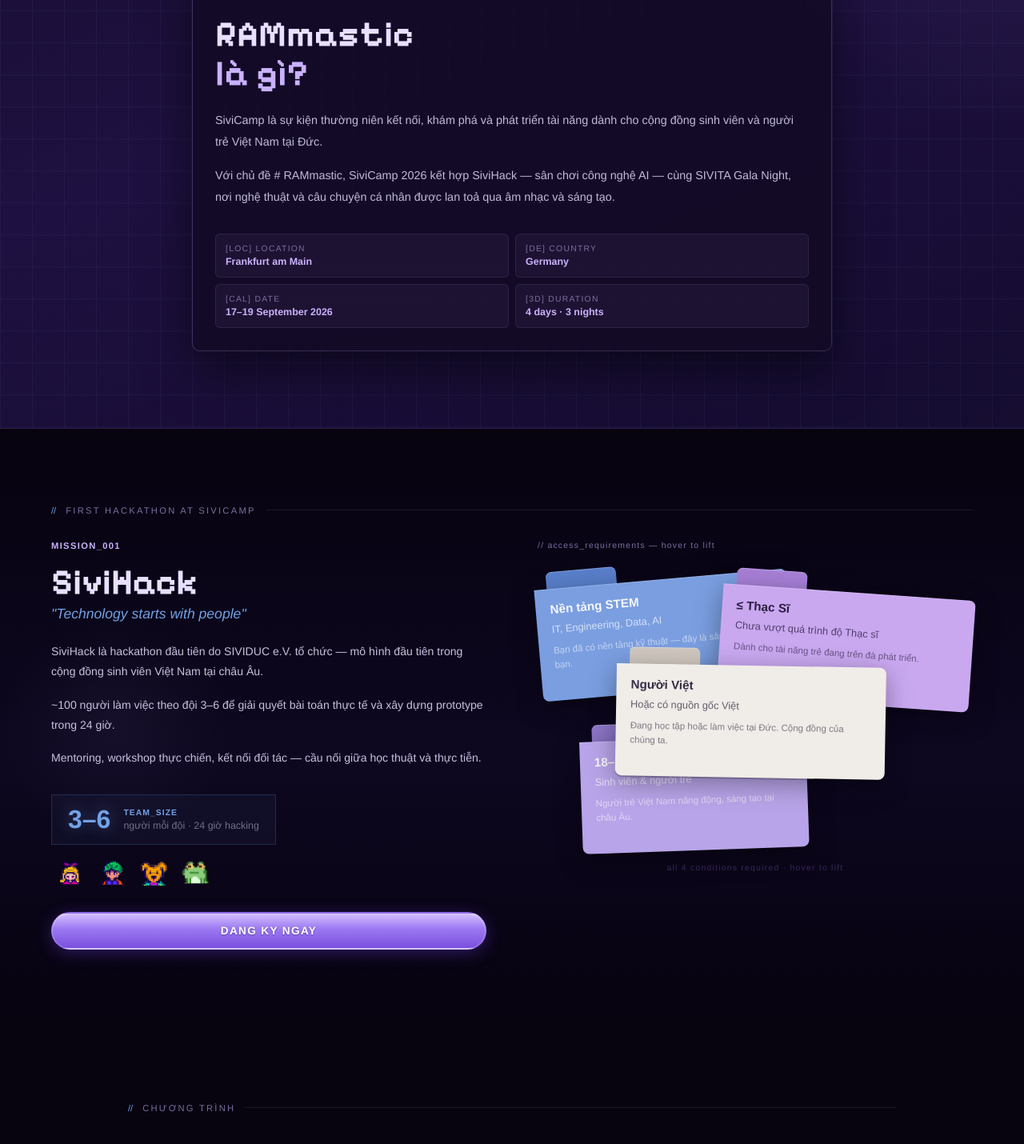
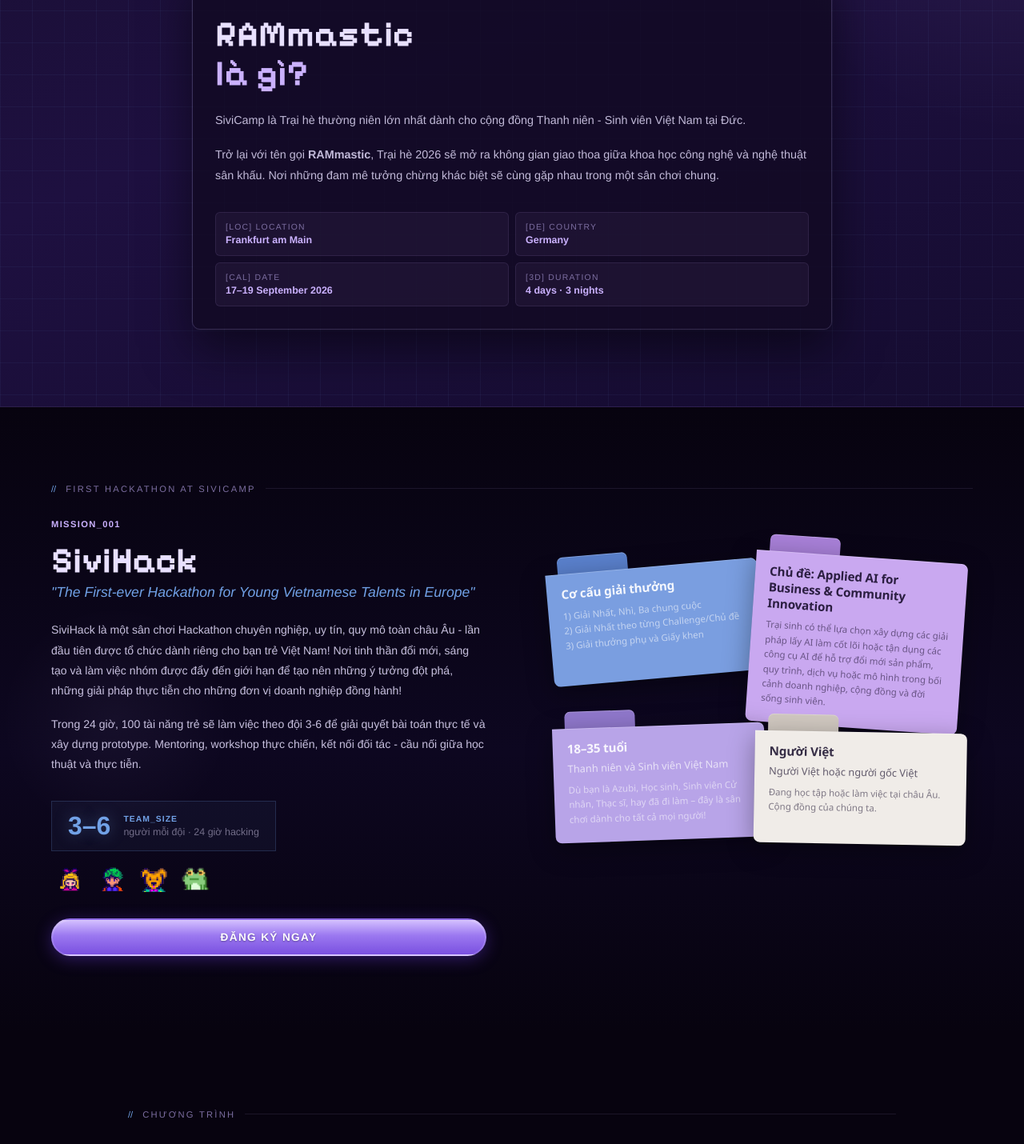
Before and after one commit to ndinh02/rammastic2026, a React (Vite) app: page / in a window 1280 px wide. Shown: the part 1080-2510 px from the top of the page at 80% size. Built offline with nearby package versions, Linux system fonts and the light colour scheme.

Commit message:
fix: update event content and fix UI

```diff
--- a/src/components/AboutSection.jsx
+++ b/src/components/AboutSection.jsx
@@ -127,9 +127,11 @@ export function AboutSection() {
                 </h2>
                 <div style={{ display: 'flex', flexDirection: 'column', gap: 16, marginBottom: 32 }}>
                   {[
-                    'SiviCamp là sự kiện thường niên kết nối, khám phá và phát triển tài năng dành cho cộng đồng sinh viên và người trẻ Việt Nam tại Đức.',
-                    'Với chủ đề # RAMmastic, SiviCamp 2026 kết hợp SiviHack — sân chơi công nghệ AI — cùng SIVITA Gala Night, nơi nghệ thuật và câu chuyện cá nhân được lan toả qua âm nhạc và sáng tạo.',
-                  ].map((text, i) => (
+                      'SiviCamp là Trại hè thường niên lớn nhất dành cho cộng đồng Thanh niên - Sinh viên Việt Nam tại Đức.',
+                      <>
+                        Trở lại với tên gọi <strong style={{ fontWeight: 800 }}>RAMmastic</strong>, Trại hè 2026 sẽ mở ra không gian giao thoa giữa khoa học công nghệ và nghệ thuật sân khấu. Nơi những đam mê tưởng chừng khác biệt sẽ cùng gặp nhau trong một sân chơi chung.
+                      </>,
+                    ].map((text, i) => (
                     <motion.p
                       key={i}
                       initial={{ opacity: 0, y: 12 }}
--- a/src/components/HeroSection.jsx
+++ b/src/components/HeroSection.jsx
@@ -320,9 +320,9 @@ export function HeroSection() {
             margin: 0,
           }}
         >
-          Trại hè tài năng đầu tiên cho sinh viên và người trẻ Việt Nam tại Đức.{' '}
+          Trại hè Tài năng đầu tiên cho Thanh niên, Sinh viên và người trẻ Việt Nam tại Đức và Châu Âu.{' '}
           <span style={{ color: 'rgba(232,224,255,0.3)' }}>
-            Nơi công nghệ gặp gỡ văn hoá.
+            Nơi Công nghệ gặp gỡ Văn hoá.
           </span>
         </motion.p>
 
--- a/src/components/Navigation.jsx
+++ b/src/components/Navigation.jsx
@@ -83,7 +83,13 @@ export function Navigation() {
               onMouseEnter={e => e.currentTarget.style.color = '#cab1fd'}
               onMouseLeave={e => e.currentTarget.style.color = 'rgba(232,224,255,0.55)'}
             >
-              {link.label}
+              {link.label === 'Về RAMmastic' ? (
+                <>
+                  Về <strong style={{ fontWeight: 700 }}>RAMmastic</strong>
+                </>
+              ) : (
+                link.label
+              )}
             </a>
           ))}
         </div>
@@ -101,7 +107,7 @@ export function Navigation() {
             padding: '10px 20px', fontSize: '0.8rem', letterSpacing: '0.1em', fontWeight: 700,
           }}
         >
-          DANG KY
+          ĐĂNG KÝ
         </a>
 
         <button
@@ -158,7 +164,13 @@ export function Navigation() {
                     onMouseLeave={e => e.currentTarget.style.color = 'rgba(232,224,255,0.65)'}
                   >
                     <span style={{ color: '#71a1e6', fontSize: '0.7rem' }}>{'// '}</span>
-                    {link.label}
+                    {link.label === 'Về RAMmastic' ? (
+                      <>
+                        Về <strong style={{ fontWeight: 700 }}>RAMmastic</strong>
+                      </>
+                    ) : (
+                      link.label
+                    )}
                   </motion.a>
                 ))}
               </nav>
@@ -177,7 +189,7 @@ export function Navigation() {
                     borderRadius: '9999px',
                   }}
                 >
-                  DANG KY NGAY
+                  ĐĂNG KÝ NGAY
                 </a>
               </div>
             </motion.div>
--- a/src/components/SiviHackSection.jsx
+++ b/src/components/SiviHackSection.jsx
@@ -4,6 +4,7 @@ import { REGISTRATION_URL } from '@/config/links'
 
 const HW = "'Helvetica World', 'Helvetica Neue', Helvetica, Arial, sans-serif"
 const PIXEL = "'Pixelify Sans', sans-serif"
+const VIET = "'Segoe UI', system-ui, -apple-system, BlinkMacSystemFont, Arial, sans-serif"
 
 function SectionLabel({ children }) {
   return (
@@ -18,9 +19,9 @@ function SectionLabel({ children }) {
 const folders = [
   {
     id: 'stem',
-    title: 'Nền tảng STEM',
-    subtitle: 'IT, Engineering, Data, AI',
-    body: 'Bạn đã có nền tảng kỹ thuật — đây là sân chơi của bạn.',
+    title: 'Cơ cấu giải thưởng',
+    subtitle: '',
+    body: '1) Giải Nhất, Nhì, Ba chung cuộc\n2) Giải Nhất theo từng Challenge/Chủ đề\n3) Giải thưởng phụ và Giấy khen',
     folderBody: '#7a9ee0',
     tabColor: '#5a80cc',
     textColor: 'rgba(255,255,255,0.92)',
@@ -29,9 +30,9 @@ const folders = [
   },
   {
     id: 'edu',
-    title: '≤ Thạc Sĩ',
-    subtitle: 'Chưa vượt quá trình độ Thạc sĩ',
-    body: 'Dành cho tài năng trẻ đang trên đà phát triển.',
+    title: 'Chủ đề: Applied AI for Business & Community Innovation',
+    subtitle: '',
+    body: 'Trại sinh có thể lựa chọn xây dựng các giải pháp lấy AI làm cốt lõi hoặc tận dụng các công cụ AI để hỗ trợ đổi mới sản phẩm, quy trình, dịch vụ hoặc mô hình trong bối cảnh doanh nghiệp, cộng đồng và đời sống sinh viên.',
     folderBody: '#c9a8f0',
     tabColor: '#a880d8',
     textColor: 'rgba(20,10,40,0.88)',
@@ -41,8 +42,8 @@ const folders = [
   {
     id: 'age',
     title: '18–35 tuổi',
-    subtitle: 'Sinh viên & người trẻ',
-    body: 'Người trẻ Việt Nam năng động, sáng tạo tại châu Âu.',
+    subtitle: 'Thanh niên và Sinh viên Việt Nam',
+    body: 'Dù bạn là Azubi, Học sinh, Sinh viên Cử nhân, Thạc sĩ, hay đã đi làm – đây là sân chơi dành cho tất cả mọi người!',
     folderBody: '#b8a4e8',
     tabColor: '#9078cc',
     textColor: 'rgba(255,255,255,0.9)',
@@ -52,8 +53,8 @@ const folders = [
   {
     id: 'viet',
     title: 'Người Việt',
-    subtitle: 'Hoặc có nguồn gốc Việt',
-    body: 'Đang học tập hoặc làm việc tại Đức. Cộng đồng của chúng ta.',
+    subtitle: 'Người Việt hoặc người gốc Việt',
+    body: 'Đang học tập hoặc làm việc tại châu Âu. Cộng đồng của chúng ta.',
     folderBody: '#f0ece8',
     tabColor: '#d0c8c0',
     textColor: 'rgba(20,10,40,0.85)',
@@ -75,22 +76,26 @@ function FolderCard({ folder, index, inView, isHovered, onHover, onLeave }) {
       className={`folder-item folder-${folder.id}`}
       initial={{ opacity: 0, y: 40, rotate: folder.rotate * 2 }}
       animate={inView ? {
-        opacity: 1,
-        y: isHovered ? -16 : 0,
-        scale: isHovered ? 1.05 : 1,
-        rotate: isHovered ? 0 : folder.rotate,
-        zIndex: isHovered ? 20 : folder.zIndex,
-      } : {}}
+      opacity: 1,
+      y: isHovered ? -14 : 0,
+      scale: 1,
+      rotate: isHovered ? 0 : folder.rotate,
+      zIndex: isHovered ? 20 : folder.zIndex,
+    } : {}}
       transition={{
-        opacity: { duration: 0.5, delay: 0.15 + index * 0.12 },
-        y: isHovered
-          ? { type: 'spring', stiffness: 280, damping: 22 }
-          : { type: 'spring', stiffness: 200, damping: 20, delay: 0.15 + index * 0.12 },
-        scale: { type: 'spring', stiffness: 280, damping: 22 },
-        rotate: isHovered
-          ? { type: 'spring', stiffness: 280, damping: 22 }
-          : { type: 'spring', stiffness: 160, damping: 18, delay: 0.15 + index * 0.12 },
-      }}
+      opacity: {
+        duration: 0.5,
+        delay: 0.15 + index * 0.12,
+      },
+      y: {
+        duration: 0.48,
+        ease: [0.22, 1, 0.36, 1],
+      },
+      rotate: {
+        duration: 0.55,
+        ease: [0.22, 1, 0.36, 1],
+      },
+    }}
       onMouseEnter={onHover}
       onMouseLeave={onLeave}
       style={{ cursor: 'default' }}
@@ -111,18 +116,19 @@ function FolderCard({ folder, index, inView, isHovered, onHover, onLeave }) {
         boxShadow: isHovered
           ? '0 20px 50px rgba(0,0,0,0.5), 0 4px 0 rgba(0,0,0,0.25), inset 0 1px 0 rgba(255,255,255,0.25)'
           : '0 8px 32px rgba(0,0,0,0.35), 0 2px 0 rgba(0,0,0,0.2), inset 0 1px 0 rgba(255,255,255,0.2)',
-        transition: 'box-shadow 0.3s',
+        transition: 'box-shadow 0.48s cubic-bezier(0.22, 1, 0.36, 1)',
       }}>
         <p style={{
-          fontFamily: HW,
+          fontFamily: VIET,
           fontSize: 'clamp(0.75rem, 2.5vw, 0.95rem)',
           fontWeight: 800,
           color: folder.textColor,
           lineHeight: 1.3,
           marginBottom: 5,
+          letterSpacing: '-0.01em',
         }}>{folder.title}</p>
         <p style={{
-          fontFamily: HW,
+          fontFamily: VIET,
           fontSize: 'clamp(0.65rem, 2vw, 0.8rem)',
           color: folder.textColor,
           opacity: 0.75,
@@ -131,11 +137,12 @@ function FolderCard({ folder, index, inView, isHovered, onHover, onLeave }) {
           fontWeight: 500,
         }}>{folder.subtitle}</p>
         <p style={{
-          fontFamily: HW,
+          fontFamily: VIET,
           fontSize: 'clamp(0.6rem, 1.8vw, 0.72rem)',
           color: folder.textColor,
           opacity: 0.6,
           lineHeight: 1.6,
+          whiteSpace: 'pre-line',
         }}>{folder.body}</p>
       </div>
     </motion.div>
@@ -159,13 +166,12 @@ export function SiviHackSection() {
           <motion.div initial={{ opacity: 0, x: -40 }} animate={inView ? { opacity: 1, x: 0 } : {}} transition={{ duration: 0.7 }}>
             <div style={{ fontFamily: HW, fontSize: '0.7rem', letterSpacing: '0.12em', color: '#cab1fd', marginBottom: 16, fontWeight: 600 }}>MISSION_001</div>
             <h2 style={{ fontFamily: PIXEL, fontSize: 'clamp(1.8rem, 4vw, 2.8rem)', fontWeight: 800, color: '#e8e0ff', lineHeight: 1.1, marginBottom: 4 }}>SiviHack</h2>
-            <div style={{ fontFamily: HW, fontSize: '1.1rem', color: '#71a1e6', marginBottom: 24, fontStyle: 'italic' }}>"Technology starts with people"</div>
+            <div style={{ fontFamily: HW, fontSize: '1.1rem', color: '#71a1e6', marginBottom: 24, fontStyle: 'italic' }}>"The First-ever Hackathon for Young Vietnamese Talents in Europe"</div>
 
             <div style={{ display: 'flex', flexDirection: 'column', gap: 16, marginBottom: 32 }}>
               {[
-                'SiviHack là hackathon đầu tiên do SIVIDUC e.V. tổ chức — mô hình đầu tiên trong cộng đồng sinh viên Việt Nam tại châu Âu.',
-                '~100 người làm việc theo đội 3–6 để giải quyết bài toán thực tế và xây dựng prototype trong 24 giờ.',
-                'Mentoring, workshop thực chiến, kết nối đối tác — cầu nối giữa học thuật và thực tiễn.',
+                'SiviHack là một sân chơi Hackathon chuyên nghiệp, uy tín, quy mô toàn châu Âu - lần đầu tiên được tổ chức dành riêng cho bạn trẻ Việt Nam! Nơi tinh thần đổi mới, sáng tạo và làm việc nhóm được đẩy đến giới hạn để tạo nên những ý tưởng đột phá, những giải pháp thực tiễn cho những đơn vị doanh nghiệp đồng hành!',
+                'Trong 24 giờ, 100 tài năng trẻ sẽ làm việc theo đội 3-6 để giải quyết bài toán thực tế và xây dựng prototype. Mentoring, workshop thực chiến, kết nối đối tác - cầu nối giữa học thuật và thực tiễn.',
               ].map((text, i) => (
                 <motion.p
                   key={i}
@@ -224,7 +230,7 @@ export function SiviHackSection() {
               onMouseUp={e => { e.currentTarget.style.transform = '' }}
               onMouseLeave={e => { e.currentTarget.style.transform = '' }}
             >
-              DANG KY NGAY
+              ĐĂNG KÝ NGAY
             </motion.a>
           </motion.div>
 
@@ -235,7 +241,6 @@ export function SiviHackSection() {
             transition={{ duration: 0.7, delay: 0.1 }}
           >
             <div style={{ fontFamily: HW, fontSize: '0.65rem', letterSpacing: '0.12em', color: '#7c6ea0', marginBottom: 16 }}>
-              {'// access_requirements — hover to lift'}
             </div>
 
             {/* Desktop: scattered layout | Mobile: 2-col grid */}
@@ -254,7 +259,6 @@ export function SiviHackSection() {
             </div>
 
             <p style={{ fontFamily: HW, fontSize: '0.65rem', color: '#3a2a5a', letterSpacing: '0.12em', textAlign: 'center', marginTop: 16 }}>
-              all 4 conditions required · hover to lift
             </p>
           </motion.div>
         </div>
@@ -262,17 +266,41 @@ export function SiviHackSection() {
 
       <style>{`
         .folders-scatter {
+          display: grid;
+          grid-template-columns: repeat(2, minmax(0, 1fr));
+          column-gap: 10px;
+          row-gap: 0;
+          align-items: start;
+          padding: 8px 2px 20px;
+          overflow: visible;
+        }
+
+        .folder-item {
           position: relative;
-          height: 360px;
+          width: 100%;
         }
-        .folder-item {
-          position: absolute;
+
+        /* Pull both columns gently toward the centre */
+        .folder-stem {
+          top: 14px;
+          left: 12px;
         }
-        .folder-stem  { top: 0;    left: 0;    width: 58%; z-index: 1; }
-        .folder-edu   { top: 16px; right: 0;   width: 58%; z-index: 2; }
-        .folder-age   { bottom: 0; left: 10%;  width: 52%; z-index: 3; }
-        .folder-viet  { top: 30%;  left: 18%;  width: 62%; z-index: 4; }
 
+        .folder-edu {
+          top: 2px;
+          left: -10px;
+        }
+
+        /* Pull the lower row upward to form a loose cluster */
+        .folder-age {
+          margin-top: -22px;
+          left: 18px;
+        }
+
+        .folder-viet {
+          margin-top: -14px;
+          left: -6px;
+        }
         @media (max-width: 640px) {
           .folders-scatter {
             position: relative;
--- a/src/components/StickyCtaBar.jsx
+++ b/src/components/StickyCtaBar.jsx
@@ -53,7 +53,7 @@ export function StickyCtaBar() {
               onTouchStart={e => { e.currentTarget.style.transform = 'scale(0.97)' }}
               onTouchEnd={e => { e.currentTarget.style.transform = '' }}
             >
-              DANG KY NGAY
+              ĐĂNG KÝ NGAY
             </a>
           </div>
         </motion.div>
```
